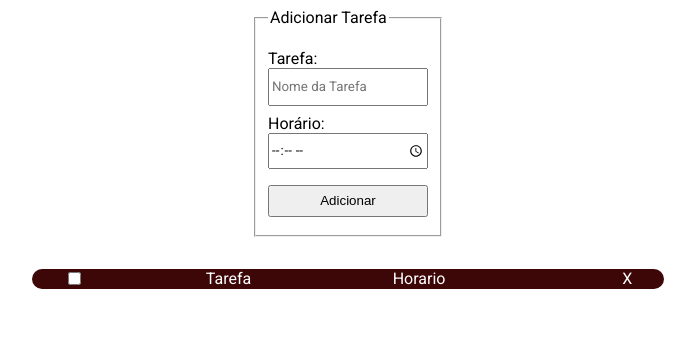
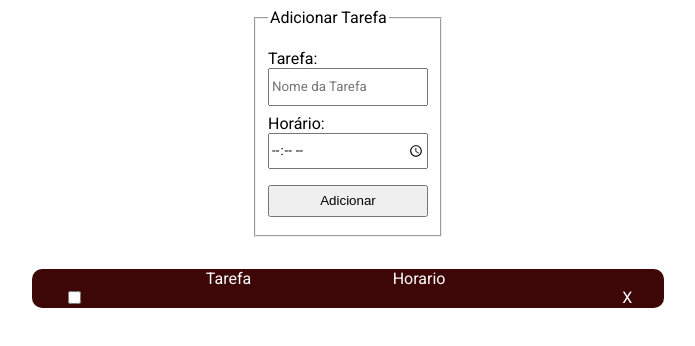
Before and after one commit to joaotodorowsch/projetos-vite, a React (Vite) app in the folder task-structure-basic/: page / in a window 1280 px wide. Shown: the top 346 px of the page, without its empty margins (292-987 px from the left). Built offline with nearby package versions, Linux system fonts and the light colour scheme; no server answers.

Commit message:
taskList now update dynamically
Depois de muuuuita pesquisa e testar varias coisas diferentes, agora a pagina adiciona as tarefas dinamicamente e consigo excluir as tarefas! Agora só falta conseguir altera-lás

```diff
--- a/task-structure-basic/index.html
+++ b/task-structure-basic/index.html
@@ -1,5 +1,5 @@
 <!DOCTYPE html>
-<html lang="en">
+<html lang="pt-br">
   <head>
     <meta charset="UTF-8" />
     <link rel="icon" type="image/svg+xml" href="/vite.svg" />
--- a/task-structure-basic/src/App.css
+++ b/task-structure-basic/src/App.css
@@ -72,14 +72,19 @@ ul {
 }
 .list--checkbox {
     justify-self: start;
+    grid-column: 1 / 2;
 }
 .list--task {
     justify-self: start;
+    grid-column: 2 / 3;
 }
 .list--time{
     justify-self: center;
     text-transform: capitalize;
+    grid-column: 3 / 4;
 }
 .list--delete{
     justify-self: end;
+    grid-column: 4 / 5;
+    cursor: pointer;
 }
--- a/task-structure-basic/src/App.jsx
+++ b/task-structure-basic/src/App.jsx
@@ -1,12 +1,13 @@
 import { useEffect, useState } from 'react'
 import './App.css'
 import axios from 'axios'
+import Task from './components/task/task'
 
 
 function App() {
 
   const [task, setTask] = useState('')
-  const [time, setTime] = useState('')
+  const [time, setTime] = useState()
   const [taskList, setTaskList] = useState([{
     task: '',
     time: ''
@@ -27,11 +28,34 @@ function App() {
       task: task,
       time: time,
     })
-    .then((response) => {
-      console.log(response)
+    .then(() => {
+      axios.post("http://127.0.0.1:5174/search", {
+        task: task,
+        time: time,
+      })
+      .then((response) => {
+        setTaskList(() => [
+          ...taskList,
+          {
+            id: response.data[0].id,
+            task: task,
+            time: time,
+          }]
+        )
+      })
     })
+    setTask('')
+    setTime('')
   }
 
+  // Lista
+
+  useEffect(() => {
+    axios.get('http://127.0.0.1:5174/getData')
+    .then((response) => {
+      setTaskList(response.data)
+    })
+  }, [])
 
   return (
     <div className="App">
@@ -40,12 +64,12 @@ function App() {
           <legend>Adicionar Tarefa</legend>
           <div className="wrapper">
             <label htmlFor="task">Tarefa: </label>
-            <input className="form--input" onChange={handleChangeTask} type="text" name="task" id="task" placeholder="Nome da Tarefa"/>
+            <input value={task}className="form--input" onChange={handleChangeTask} type="text" name="task" id="task" placeholder="Nome da Tarefa"/>
           </div>
 
           <div className="wrapper">
             <label htmlFor="time">Horário: </label>
-            <input className="form--input" onChange={handleChangeTime} type="time" name="time" id="time"/>
+            <input value={time} className="form--input" onChange={handleChangeTime} type="time" name="time" id="time"/>
           </div>
 
           <button onClick={handleClick}>Adicionar</button>
@@ -57,19 +81,21 @@ function App() {
         <div className="list--container">
 
           <ul>
-            <li className='list--checkbox'><input type="checkbox" name="done" id="done" /></li>
             <li className='list--task'>Tarefa</li>
             <li className='list--time'>Horario</li>
-            <li className='list--delete'>X</li>
             {typeof taskList !== "undefined" &&
             taskList.map((item) => {
-              <>
-              <li className='list--checkbox'><input type="checkbox" name="done" id="done" /></li>
-              <li className='list--task'>{item.task}</li>
-              <li className='list--time'>{item.time}</li>
-              <li className='list--delete'>X</li>
-             </>
-
+              return (
+              <Task
+                key={item.id}
+                taskList={taskList}
+                setTaskList={setTaskList}
+                id={item.id}
+                task={item.task}
+                time={item.time}
+                data={item.data}
+                />
+              )
           })}
 
           </ul>
--- /dev/null
+++ b/task-structure-basic/src/components/task/task.jsx
@@ -0,0 +1,31 @@
+import axios from 'axios'
+import React, { useState } from 'react'
+
+export default function Task(props) {
+
+    const [editValues, setEditValues] = useState({
+        id: props.id,
+        task: props.task,
+        time: props.time,
+    })
+
+    function handleDelete() {
+        axios.delete(`http://127.0.0.1:5174/delete/${editValues.id}`)
+        .then(() => {
+            props.setTaskList(
+                props.taskList.filter((value) => {
+                    return value.id != editValues.id
+                })
+            )
+        })
+    }
+
+    return(
+        <>
+        <li className='list--checkbox'><input type="checkbox" name="done" id="done" /></li>
+        <li className='list--task'>{props.task}</li>
+        <li className='list--time'>{props.time}</li>
+        <li onClick={handleDelete} className='list--delete'>X</li>
+       </>
+    )
+}
```
Also changed, not shown: 2 other files (tests, documents, lock files or other folders).
